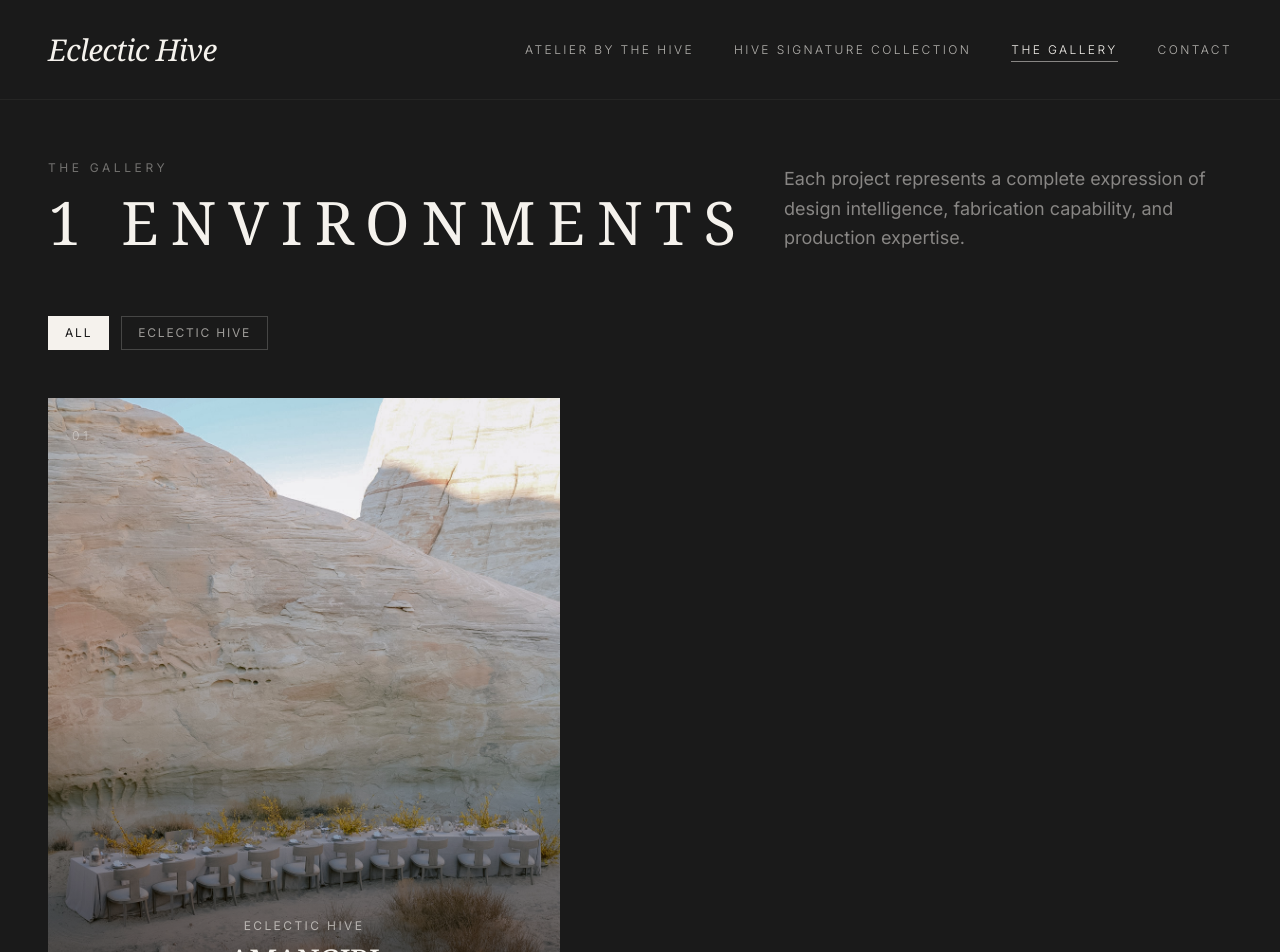
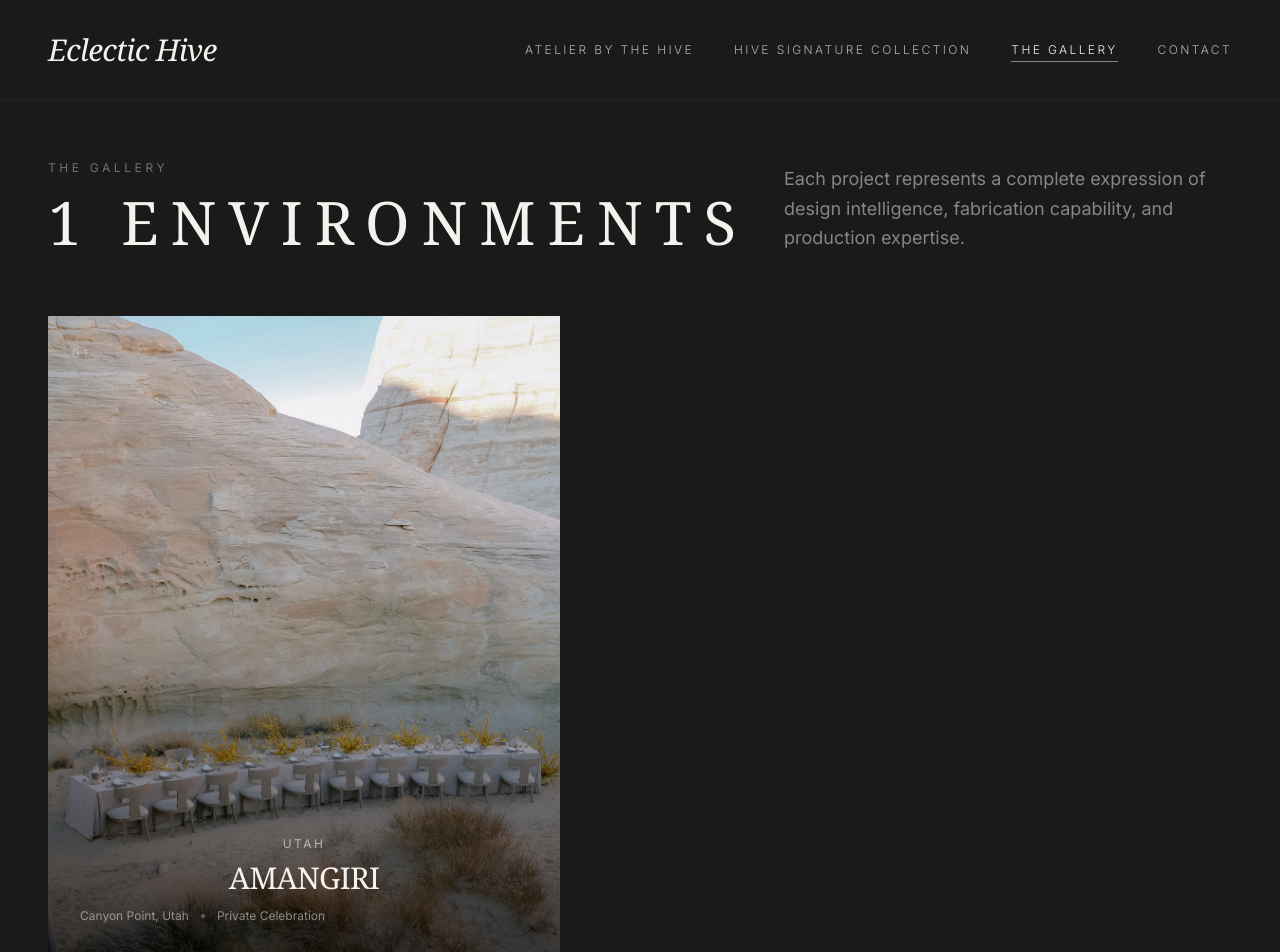
Before and after one commit to cameraobscurai/v0-eclectic-hive-website, a Next.js app: page /gallery in a window 1280 px wide. Shown: the top 952 px of the page. Built offline with nearby package versions, Linux system fonts and the light colour scheme; a web font is replaced by a local one.

Commit message:
feat: filter gallery by region instead of planner\n\nReplace planner with region for filtering and update UI accordingly

```diff
--- a/app/gallery/page.tsx
+++ b/app/gallery/page.tsx
@@ -17,8 +17,8 @@ type Project = {
   id: string
   slug: string
   title: string
-  planner: string
-  location: string
+  location: string // Full location (e.g., "Canyon Point, Utah")
+  region: string // State/country for filtering (e.g., "Utah")
   type: string
   year: string
   image: string // Cover image for the filmstrip
@@ -30,8 +30,8 @@ const projects: Project[] = [
     id: '01',
     slug: 'amangiri',
     title: 'Amangiri',
-    planner: 'Eclectic Hive',
     location: 'Canyon Point, Utah',
+    region: 'Utah',
     type: 'Private Celebration',
     year: '2024',
     image: '/images/gallery/amangiri/amangiri-landscape.jpg',
@@ -44,8 +44,8 @@ const projects: Project[] = [
   },
 ]
 
-// Extract unique planners for filtering
-const allPlanners = ['All', ...Array.from(new Set(projects.map(p => p.planner)))]
+// Extract unique regions for filtering
+const allRegions = ['All', ...Array.from(new Set(projects.map(p => p.region))).sort()]
 
 // Press logos - where their work has been featured
 const PRESS_LOGOS = [
@@ -81,13 +81,13 @@ function ProjectCard({
         'transition-all duration-500',
         isActive ? 'opacity-100' : 'opacity-70 hover:opacity-90'
       )}
-      aria-label={`View ${project.title} by ${project.planner}`}
+      aria-label={`View ${project.title} in ${project.region}`}
     >
       {/* Image Container */}
       <div className="relative aspect-[4/5] overflow-hidden bg-charcoal/50">
-        <Image
-          src={project.image}
-          alt={`${project.title} - ${project.planner}`}
+          <Image
+            src={project.image}
+            alt={`${project.title} - ${project.location}`}
           fill
           className={cn(
             'object-cover transition-all duration-700',
@@ -111,7 +111,7 @@ function ProjectCard({
         {/* Project Info */}
         <div className="absolute bottom-0 left-0 right-0 p-6 lg:p-8">
           <p className="text-cream/60 text-xs uppercase tracking-[0.2em] mb-2">
-            {project.planner}
+            {project.region}
           </p>
           <h3 className="font-display text-2xl lg:text-3xl text-cream font-light tracking-tight">
             {project.title}
@@ -286,9 +286,9 @@ function ProjectPanel({
               {project.id} / {projects.length.toString().padStart(2, '0')}
             </span>
 
-            {/* Planner */}
+            {/* Region */}
             <p className="text-sand text-xs uppercase tracking-[0.2em] mt-8 mb-3">
-              {project.planner}
+              {project.region}
             </p>
 
             {/* Title */}
@@ -308,9 +308,9 @@ function ProjectPanel({
             {/* Divider */}
             <div className="w-12 h-px bg-cream/20 my-8" />
 
-            {/* Description placeholder */}
+            {/* Description */}
             <p className="text-cream/60 leading-relaxed">
-              A bespoke environment designed in collaboration with {project.planner},
+              A bespoke environment crafted by Eclectic Hive,
               bringing intentional design and material intelligence to {project.location}.
             </p>
 
@@ -367,10 +367,10 @@ export default function GalleryPage() {
   const [activeIndex, setActiveIndex] = useState(0)
   const scrollRef = useRef<HTMLDivElement>(null)
 
-  // Filter projects
+  // Filter projects by region
   const filteredProjects = activeFilter === 'All'
     ? projects
-    : projects.filter(p => p.planner === activeFilter)
+    : projects.filter(p => p.region === activeFilter)
 
   // Get current project index in filtered list
   const selectedIndex = selectedProject
@@ -407,9 +407,9 @@ export default function GalleryPage() {
     return () => container.removeEventListener('scroll', handleScroll)
   }, [filteredProjects.length])
 
-  // Count by planner for filter badges
-  const plannerCounts = projects.reduce((acc, p) => {
-    acc[p.planner] = (acc[p.planner] || 0) + 1
+  // Count by region for filter badges
+  const regionCounts = projects.reduce((acc, p) => {
+    acc[p.region] = (acc[p.region] || 0) + 1
     return acc
   }, {} as Record<string, number>)
 
@@ -441,19 +441,19 @@ export default function GalleryPage() {
       </section>
 
       {/* ─────────────────────────────────────────────────────────────
-          Filter Pills - Only show when projects exist
+          Filter Pills - By Region/Location
       ───────────────────────────────────────────────────────────── */}
-      {projects.length > 0 && (
+      {projects.length > 0 && allRegions.length > 2 && (
         <section className="pb-8 lg:pb-12 px-6 lg:px-12">
           <div className="max-w-7xl mx-auto">
             <div className="flex flex-wrap gap-3">
-              {allPlanners.map((planner) => {
-              const isActive = activeFilter === planner
-              const count = planner === 'All' ? projects.length : plannerCounts[planner]
+              {allRegions.map((region) => {
+              const isActive = activeFilter === region
+              const count = region === 'All' ? projects.length : regionCounts[region]
               return (
                 <button
-                  key={planner}
-                  onClick={() => setActiveFilter(planner)}
+                  key={region}
+                  onClick={() => setActiveFilter(region)}
                   className={cn(
                     'px-4 py-2 text-xs uppercase tracking-[0.15em] transition-all duration-300 border',
                     isActive
@@ -461,7 +461,7 @@ export default function GalleryPage() {
                       : 'bg-transparent text-cream/60 border-cream/20 hover:border-cream/40 hover:text-cream'
                   )}
                 >
-                  {planner}
+                  {region}
                   {count > 1 && (
                     <span className={cn(
                       'ml-2 opacity-50',
@@ -554,7 +554,7 @@ export default function GalleryPage() {
 
       {/* ─────────────────────────────────────────────────────────────
           Index List (Alternative View) - Only show when projects exist
-      ───────────────────────────────────────────────────────────── */}
+      ───────────────────────────────────────────────���───────────── */}
       {filteredProjects.length > 0 && (
         <section className="bg-cream/5 py-16 lg:py-24 px-6 lg:px-12">
           <div className="max-w-7xl mx-auto">
```
